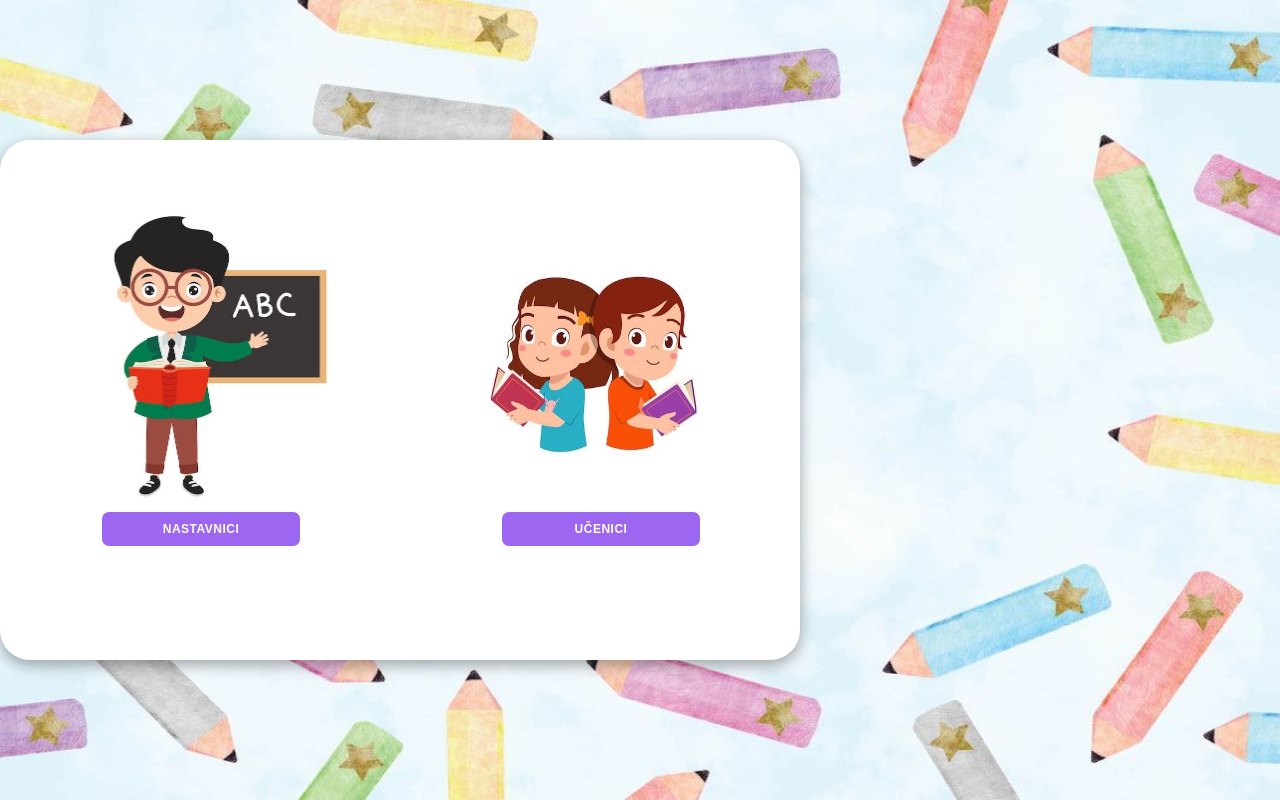
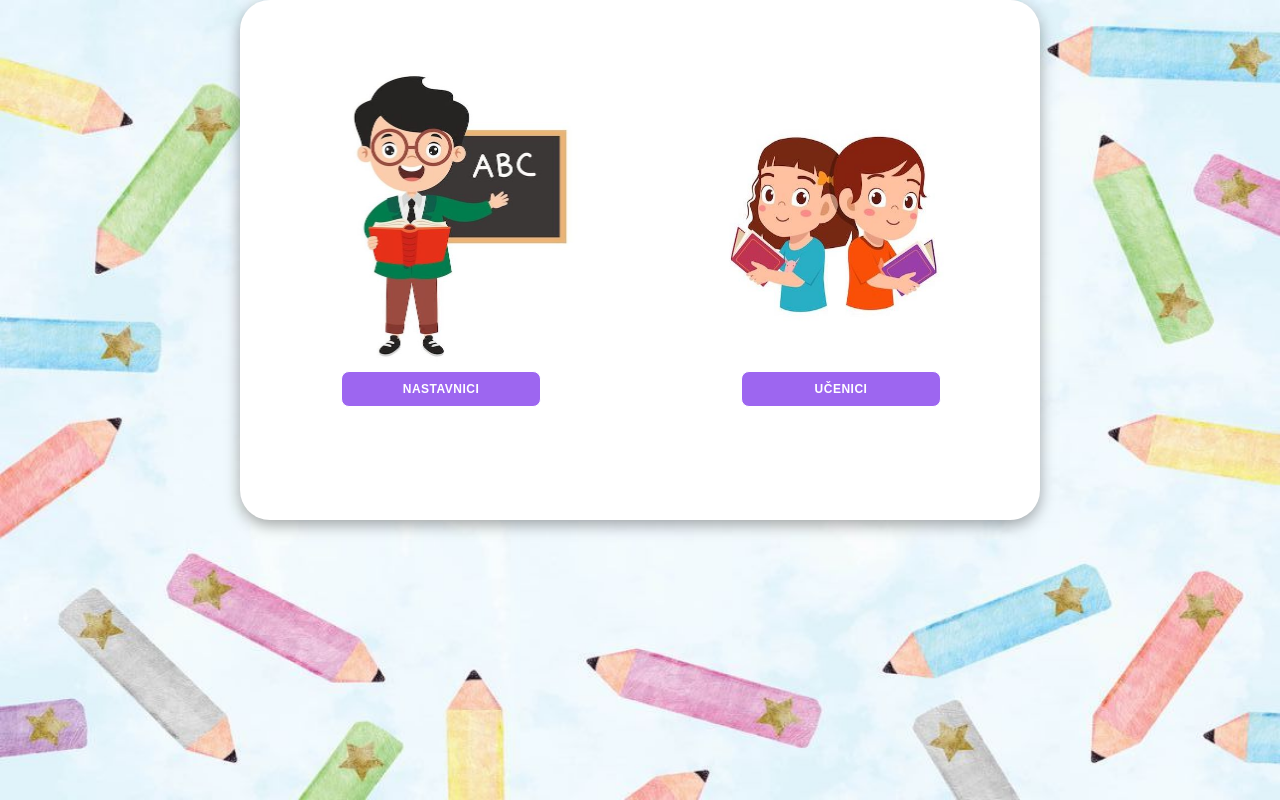
Before and after one commit to mirtahrncic/zrFrontend, a React (Create React App) app: page / in a window 1280 px wide. Built offline with nearby package versions, Linux system fonts and the light colour scheme; a web font is replaced by a local one.

Commit message:
Centering content

```diff
--- a/src/index2.css
+++ b/src/index2.css
@@ -19,10 +19,14 @@ body {
     background-repeat: no-repeat;
     background-size: 100% 100%;
     display: flex;
-    align-items: flex-start;
+    /*align-items: flex-start;
     align-content: flex-start;
-    justify-content: center;
+    justify-content: center;*/
     flex-direction: column;
+
+    justify-content: flex-start;
+    align-items: center;
+
 
     height: 100vh;
     width: 100vw;
```
